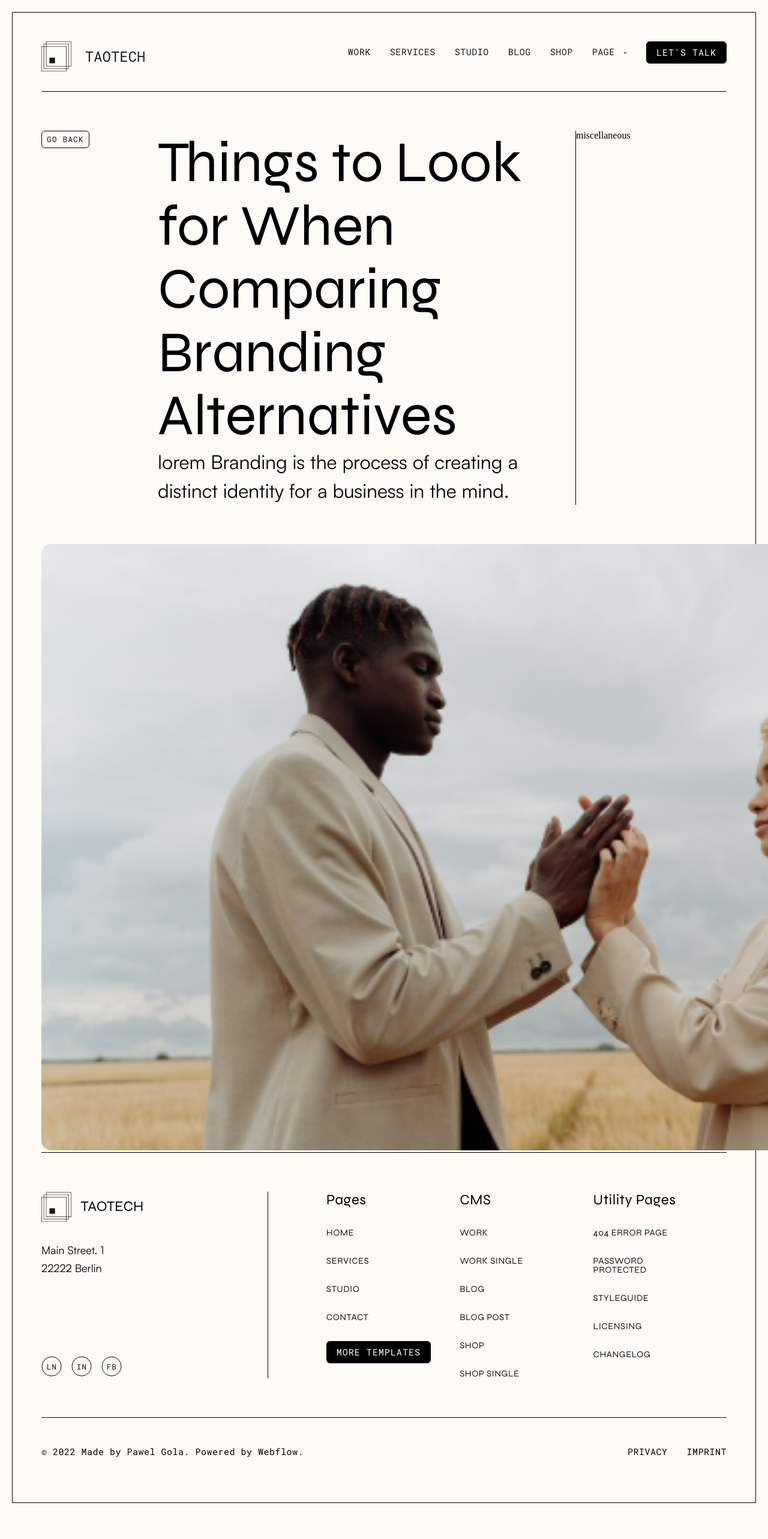
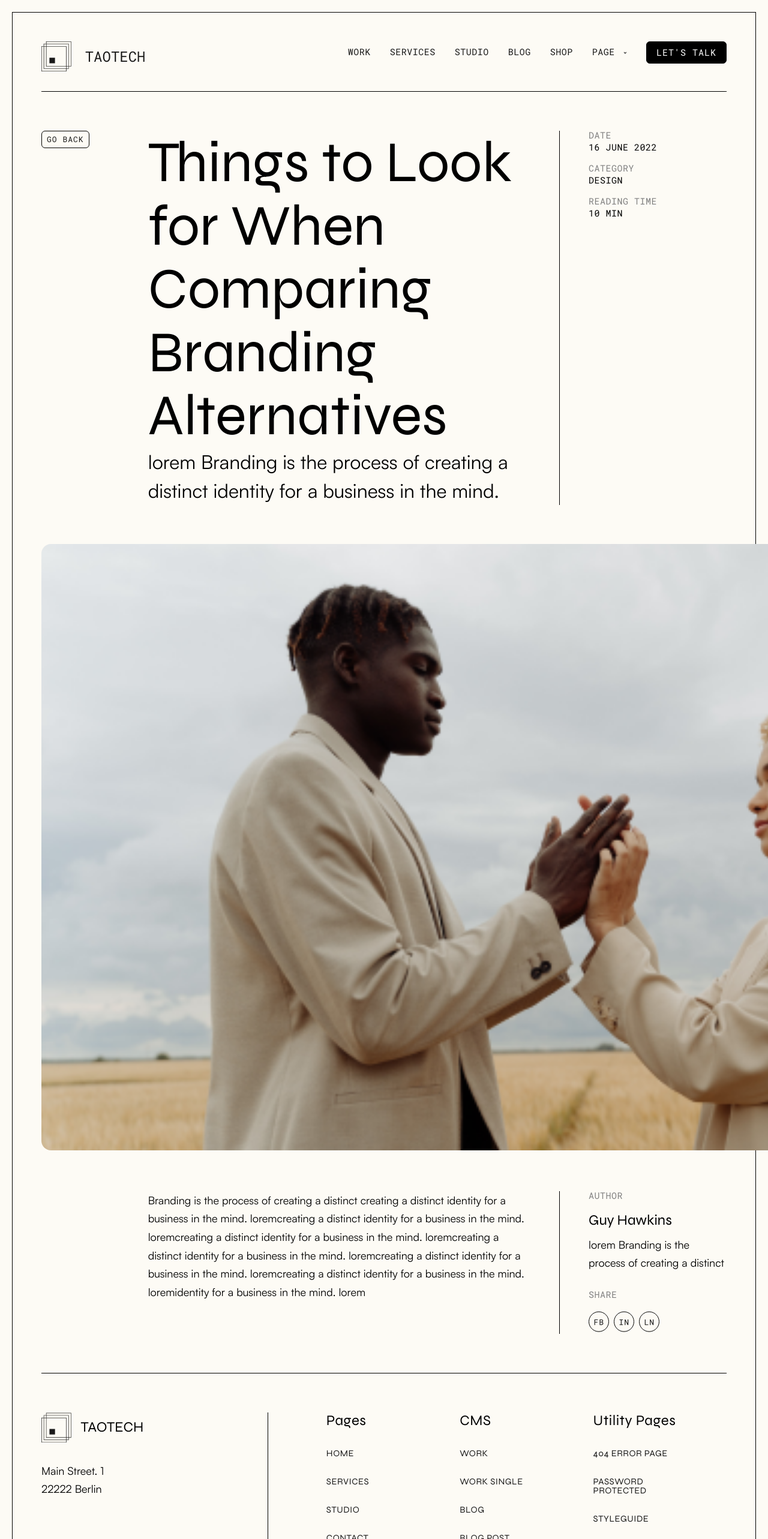
Before and after one commit to taodemy/website, a Next.js app: page /blogs/1 in a window 1280 px wide. Shown: the top 2566 px of the page at 60% size. Before the commit the page ends 2526 px from the top, so only its background shows below. Built offline with nearby package versions, Linux system fonts and the light colour scheme.

Commit message:
feat: single blog page

```diff
--- a/constants/blogDb.json
+++ b/constants/blogDb.json
@@ -5,34 +5,46 @@
       "id": "1",
       "title": "Things to Look for When Comparing Branding Alternatives",
       "subtitle": "lorem Branding is the process of creating a distinct identity for a business in the mind.",
-      "content": "Branding is the process of creating a distinct identity for a business in the mind.",
+      "content": "Branding is the process of creating a distinct creating a distinct identity for a business in the mind. loremcreating a distinct identity for a business in the mind. loremcreating a distinct identity for a business in the mind. loremcreating a distinct identity for a business in the mind. loremcreating a distinct identity for a business in the mind. loremcreating a distinct identity for a business in the mind. loremidentity for a business in the mind. lorem",
       "image": "/images/two_people_praying.png",
       "alt": "Branding icon",
+      "info": {
         "date": "16 JUNE 2022",
         "category": "design",
         "readingTime": "10 MIN"
+      },
+      "author": "Guy Hawkins",
+      "authorInfo": "lorem Branding is the process of creating a distinct "
     },
     {
       "id": "2",
       "title": "BRANDING2",
       "subtitle": "lorem Branding is the process of creating a distinct identity for a business in the mind.",
-      "content": "Branding is the process of creating a distinct identity for a business in the mind.",
-      "image": "/images/branding_icon.png",
+      "content": "Branding is the process of creating a distinct creating a distinct identity for a business in the mind. loremcreating a distinct identity for a business in the mind. loremcreating a distinct identity for a business in the mind. loremcreating a distinct identity for a business in the mind. loremcreating a distinct identity for a business in the mind. loremcreating a distinct identity for a business in the mind. loremidentity for a business in the mind. lorem",
+      "image": "/images/channel.png",
       "alt": "Branding icon",
+      "info": {
         "date": "16 JUNE 2022",
         "category": "design",
         "readingTime": "10 MIN"
+      },
+      "author": "Guy Hawkins",
+      "authorInfo": "lorem Branding is the process of creating a distinct "
     },
     {
       "id": "3",
       "title": "BRANDING3",
       "subtitle": "lorem Branding is the process of creating a distinct identity for a business in the mind.",
       "content": "Branding is the process of creating a distinct identity for a business in the mind.",
-      "image": "/images/branding_icon.png",
+      "image": "/images/hero.png",
       "alt": "Branding icon",
+      "info": {
         "date": "16 JUNE 2022",
         "category": "design",
         "readingTime": "10 MIN"
+      },
+      "author": "Guy Hawkins",
+      "authorInfo": "lorem Branding is the process of creating a distinct "
     },
     {
       "id": "4",
@@ -41,9 +53,13 @@
       "content": "Branding is the process of creating a distinct identity for a business in the mind.",
       "image": "/images/branding_icon.png",
       "alt": "Branding icon",
+      "info": {
         "date": "16 JUNE 2022",
         "category": "design",
         "readingTime": "10 MIN"
+      },
+      "author": "Guy Hawkins",
+      "authorInfo": "lorem Branding is the process of creating a distinct "
     }
   ]
 }
--- a/pages/blogs/[id].tsx
+++ b/pages/blogs/[id].tsx
@@ -1,33 +1,25 @@
 import React, { useEffect, useState } from "react";
 import { useRouter } from "next/router";
 import blogs from "@/constants/blogDb.json";
+import Divider from "@/components/base/Divider";
 import styles from "@/styles/BlogSingle.module.css";
 import Button from "@/components/base/Button";
-import { fontSyne, fontSatoshi } from "@/pages/_app";
+import InfoItem from "@/components/general/InfoItem";
+import { fontSyne, fontSatoshi, fontRobotoMono } from "@/pages/_app";
 
-interface stateProps {
+interface Blog {
   id: string;
   title: string;
   subtitle: string;
   content: string;
   image: string;
   alt: string;
-  date: string;
-  category: string;
-  readingTime: string;
+  info: { date: string; category: string; readingTime: string };
+  author: string;
+  authorInfo: string;
 }
 export default function Blog() {
-  const [currentBlog, setCurrentBlog] = useState<stateProps>({
-    id: "",
-    title: "",
-    subtitle: "",
-    content: "",
-    image: "",
-    alt: "",
-    date: "",
-    category: "",
-    readingTime: "",
-  });
+  const [currentBlog, setCurrentBlog] = useState<Blog | null>(null);
   const router = useRouter();
   const { id } = router.query;
   console.log(typeof id);
@@ -36,28 +28,69 @@ export default function Blog() {
     if (blog[0]) setCurrentBlog(blog[0]);
   }, [id]);
 
-  return (
+  return currentBlog ? (
     <div>
-      <section className={`${styles.blogsingle_title_section}`}>
-        <div className={`${styles.blogsingle_title_button}`}>
+      <section className={`${styles.blog_title_section}`}>
+        <div className={`${styles.blog_title_button}`}>
           <Button variant="secondary" padding="small">
             <p>GO BACK</p>
           </Button>
         </div>
-        <div className={`${styles.blogsingle_title_text}`}>
+        <div className={`${styles.blog_title_text}`}>
           <h1 className={`${fontSyne.className} global__heading--medium`}>{currentBlog.title}</h1>
           <p className={`${fontSatoshi.className} global__text-xlarge`}>{currentBlog.subtitle}</p>
         </div>
-        <div className={`${styles.blogsingle_title_misc}`}>miscellaneous</div>
+        <Divider style={{ margin: "0px 48px" }} />
+        <div className={`${styles.blog_title_aside}`}>
+          {Object.entries(currentBlog.info).map(([key, value], index) => {
+            if (key === "readingTime") {
+              key = "reading Time";
+            }
+            return <InfoItem key={index} title={key} text={value} />;
+          })}
+        </div>
       </section>
-
-      <img
-        src={currentBlog.image}
-        alt={currentBlog.alt}
-        aria-label={currentBlog.title}
-        className={`${styles.blogsingle_image_container}`}
-      />
+      <section className={`${styles.blog_image_container}`}>
+        <img
+          src={currentBlog.image}
+          alt={currentBlog.alt}
+          aria-label={currentBlog.title}
+          className={`${styles.blog_image}`}
+        />
+      </section>
+      <section className={`${styles.blog_content_section}`}>
+        <section className={`${styles.blog_content_blank}`} />
+        <p className={`${styles.blog_content_text} ${fontSatoshi.className} global__text-default`}>
+          {currentBlog.content}
+        </p>
+        <Divider style={{ margin: "0px 48px" }} />
+        <section className={`${styles.blog_content_aside}`}>
+          <h5 className={`${fontRobotoMono.className} global__text-meta`}>AUTHOR</h5>
+          <h4 className={`${styles.blog_content_author} global__heading-h4 ${fontSyne.className}`}>
+            {currentBlog.author}
+          </h4>
+          <p
+            className={`${styles.blog_content_authorInfo} ${fontSatoshi.className} global__text-default`}
+          >
+            {currentBlog.authorInfo}
+          </p>
+          <h5 className={`${fontRobotoMono.className} global__text-meta`}>SHARE</h5>
+          <ul className={`${styles.blog_content_share}`}>
+            <li>
+              <img src="/images/badge-fb.svg" alt="badge" aria-label="badge__fb" />
+            </li>
+            <li>
+              <img src="/images/badge-in.svg" alt="badge" aria-label="badge__in" />
+            </li>
+            <li>
+              <img src="/images/badge-ln.svg" alt="badge" aria-label="badge__ln" />
+            </li>
+          </ul>
+        </section>
+      </section>
     </div>
+  ) : (
+    <></>
   );
 }
 // }
--- a/styles/BlogSingle.module.css
+++ b/styles/BlogSingle.module.css
@@ -1,23 +1,62 @@
-.blogsingle_image_container {
+.blog_image_container {
   width: 1780px;
-  border-radius: 16px;
 }
-.blogsingle_title_section {
+.blog_title_section {
   display: flex;
   justify-content: space-between;
   padding: 65px 0;
 }
-.blogsingle_title_button {
+.blog_title_button {
   width: 17%;
 }
-.blogsingle_title_button p {
+.blog_title_button p {
   font-size: small;
   font-weight: 500;
 }
-.blogsingle_title_text {
+.blog_title_text {
   width: 61%;
 }
-.blogsingle_title_misc {
+.blog_title_aside {
   width: 22%;
-  border-left: 1px solid var(--border-default);
 }
+
+.blog_image {
+  width: 100%;
+  border-radius: 16px;
+}
+
+.blog_content_section {
+  display: flex;
+  justify-content: space-between;
+  padding: 65px 0;
+}
+
+.blog_content_blank {
+  width: 17%;
+}
+
+.blog_content_text {
+  width: 61%;
+}
+
+.blog_content_aside {
+  width: 22%;
+}
+
+.blog_content_aside h5 {
+  margin-bottom: 20px;
+  color: grey;
+}
+
+.blog_content_author {
+  margin-bottom: 10px;
+}
+
+.blog_content_authorInfo {
+  margin-bottom: 30px;
+}
+
+.blog_content_share {
+  display: flex;
+  gap: 8px;
+}
```
Also changed, not shown: 1 other file (tests, documents, lock files or other folders). Lines whose indentation alone changed are shown as unchanged.
